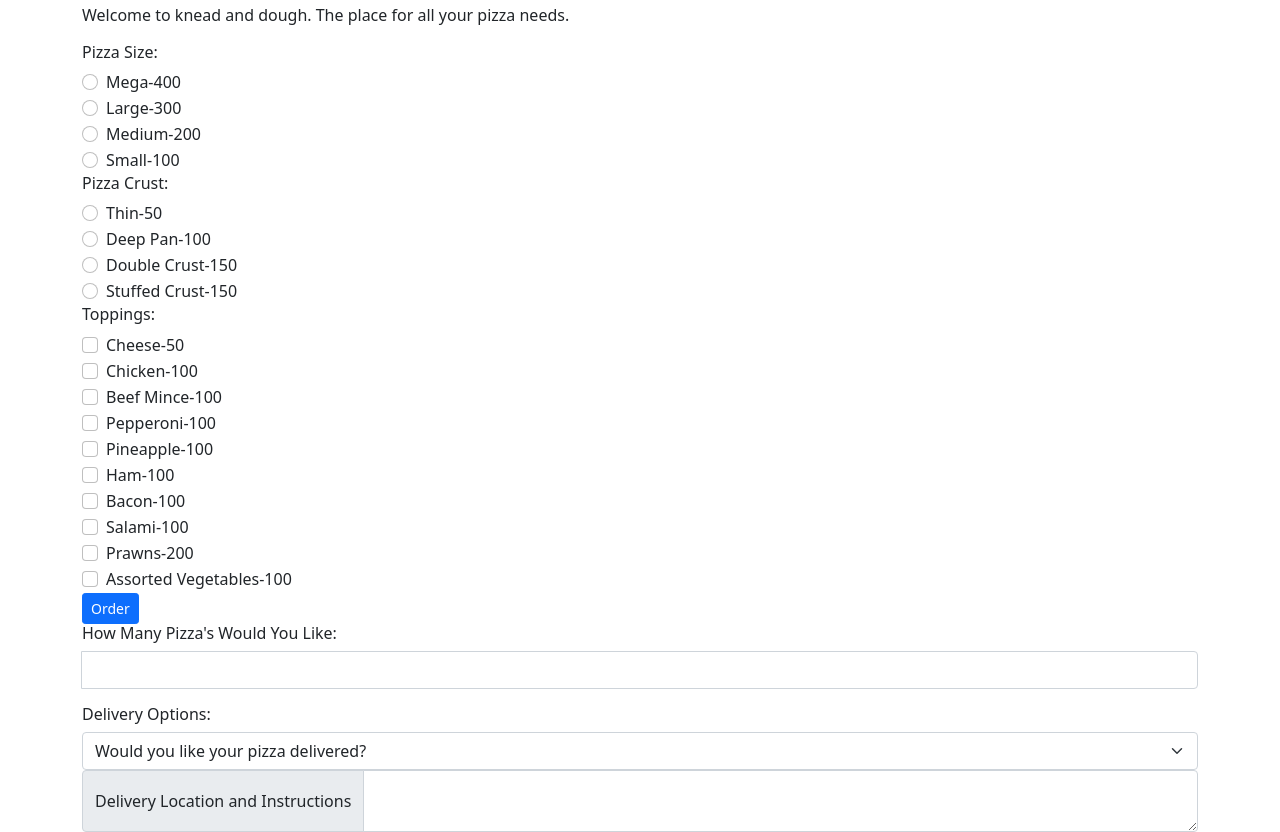
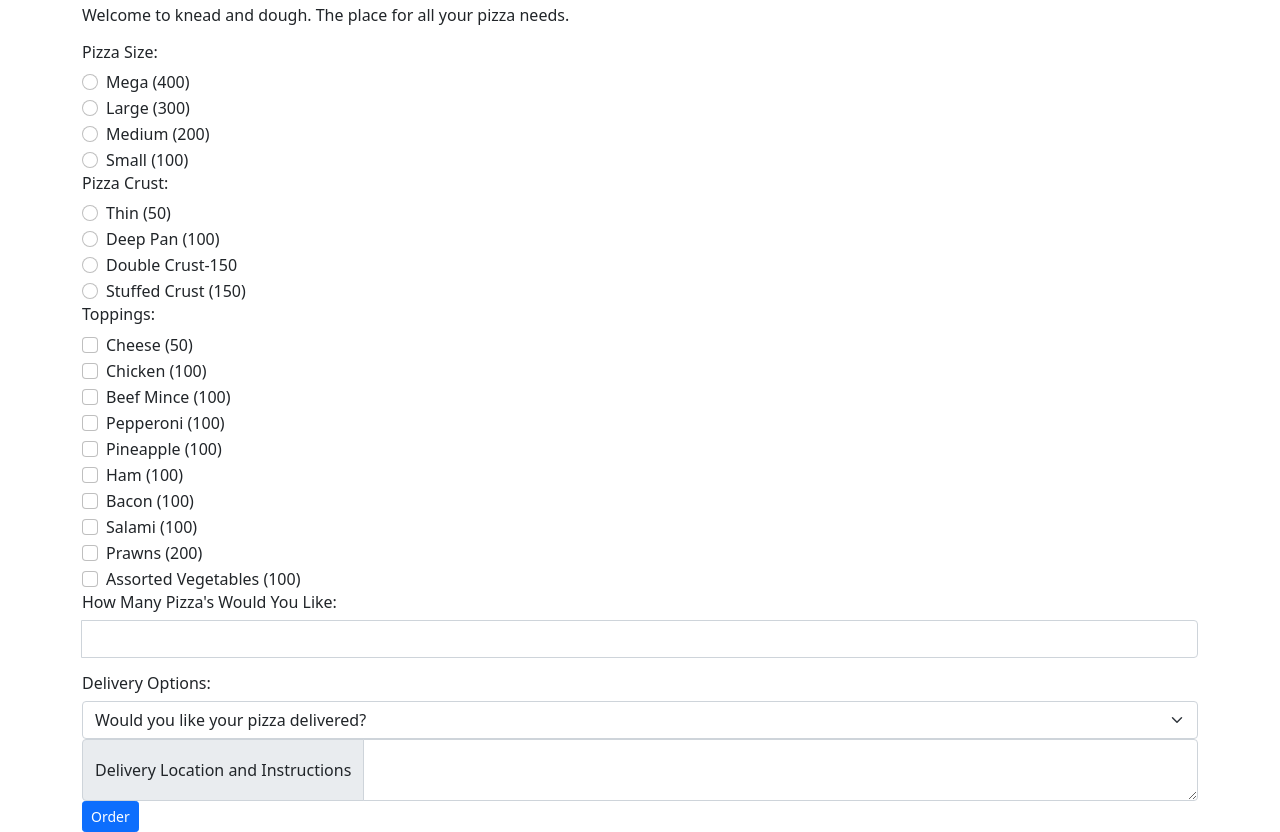
Before and after one commit to Mukenia-Mark/Knead-and-Dough, a plain HTML site: page index.html in a window 1280 px wide. Shown: the part 53-885 px from the top of the page. Drawn offline with Linux system fonts and the light colour scheme.

Commit message:
Input all information

```diff
--- a/index.html
+++ b/index.html
@@ -17,25 +17,25 @@
       <div class="form-check">
         <input class="form-check-input " type="radio" name="flexRadioDefault" id="megasize" value="400">
         <label class="form-check-label" for="flexRadioDefault1">
-          Mega-400
+          Mega (400)
       </label>
       </div>
       <div class="form-check">
         <input class="form-check-input" type="radio" name="flexRadioDefault" id="largesize" value="300" >
         <label class="form-check-label" for="flexRadioDefault2">
-          Large-300
+          Large (300)
         </label>
       </div>
       <div class="form-check">
         <input class="form-check-input" type="radio" name="flexRadioDefault" id="mediumsize" value="200">
         <label class="form-check-label" for="flexRadioDefault3">
-          Medium-200
+          Medium (200)
         </label>
       </div>
       <div class="form-check">
         <input class="form-check-input" type="radio" name="flexRadioDefault" id="small" value="100" >
       <label class="form-check-label" for="flexRadioDefault4">
-        Small-100
+        Small (100)
       </label>
       </div>
     </div>
@@ -45,13 +45,13 @@
       <div class="form-check">
         <input class="form-check-input" type="radio" name="flexRadio" id="thincrust" value="50">
         <label class="form-check-label" for="flexRadioDefault5">
-          Thin-50
+          Thin (50)
       </label>
       </div>
       <div class="form-check">
         <input class="form-check-input" type="radio" name="flexRadio" id="deeppan" value="100">
         <label class="form-check-label" for="flexRadioDefault6">
-          Deep Pan-100
+          Deep Pan (100)
         </label>
       </div>
       <div class="form-check">
@@ -63,7 +63,7 @@
       <div class="form-check">
         <input class="form-check-input" type="radio" name="flexRadio" id="stuffedcrust" value="150">
       <label class="form-check-label" for="flexRadioDefault8">
-        Stuffed Crust-150
+        Stuffed Crust (150)
         </label>
       </div>
 
@@ -74,68 +74,63 @@
       <div class="form-check">
         <input class="form-check-input" type="checkbox" value="" id="cheese" value="50">
         <label class="form-check-label" for="flexCheckDefault">
-          Cheese-50
+          Cheese (50)
         </label>
       </div>
       <div class="form-check">
         <input class="form-check-input" type="checkbox" value="" id="chicken" value="100">
         <label class="form-check-label" for="flexCheckChecked">
-          Chicken-100
+          Chicken (100)
         </label>
       </div>
       <div class="form-check">
         <input class="form-check-input" type="checkbox" value="" id="beef" value="100">
         <label class="form-check-label" for="flexCheckDefault">
-          Beef Mince-100
+          Beef Mince (100)
         </label>
       </div>
       <div class="form-check">
         <input class="form-check-input" type="checkbox" value="" id="pepperoni" value="100">
         <label class="form-check-label" for="flexCheckChecked">
-          Pepperoni-100
+          Pepperoni (100)
         </label>
       </div>
       <div class="form-check">
         <input class="form-check-input" type="checkbox" value="" id="pineapple" value="100">
         <label class="form-check-label" for="flexCheckDefault">
-          Pineapple-100
+          Pineapple (100)
         </label>
       </div>
       <div class="form-check">
         <input class="form-check-input" type="checkbox" value="" id="ham" value="100">
         <label class="form-check-label" for="flexCheckChecked">
-          Ham-100
+          Ham (100)
         </label>
       </div>
       <div class="form-check">
         <input class="form-check-input" type="checkbox" value="" id="bacon" value="100">
         <label class="form-check-label" for="flexCheckDefault">
-          Bacon-100
+          Bacon (100)
         </label>
       </div>
       <div class="form-check">
         <input class="form-check-input" type="checkbox" value="" id="salami" value="100">
         <label class="form-check-label" for="flexCheckChecked">
-          Salami-100
+          Salami (100)
         </label>
       </div>
       <div class="form-check">
         <input class="form-check-input" type="checkbox" value="" id="prawns" value="200">
         <label class="form-check-label" for="flexCheckDefault">
-          Prawns-200
+          Prawns (200)
         </label>
       </div>
       <div class="form-check">
         <input class="form-check-input" type="checkbox" value="" id="veges" value="100">
         <label class="form-check-label" for="flexCheckChecked">
-          Assorted Vegetables-100
+          Assorted Vegetables (100)
         </label>
       </div>
-
-    </div>
-
-    <div id="order">
-      <button type="button" class="btn btn-primary btn-sm">Order</button>
 
     </div>
 
@@ -152,13 +147,18 @@
       <h6>Delivery Options:</h6>
       <select class="form-select" aria-label="Default select example" >
         <option selected>Would you like your pizza delivered?</option>
-        <option value="1">No</option>
-        <option value="2">Yes</option>
+        <option value="0">No</option>
+        <option value="200">Yes</option>
       </select>
 
       <div class="input-group">
         <span class="input-group-text">Delivery Location and Instructions</span>
         <textarea class="form-control" aria-label="With textarea"></textarea>
+      </div>
+
+      <div id="order">
+        <button type="button" class="btn btn-primary btn-sm">Order</button>
+
       </div>
 
     <div id="Price">
```
